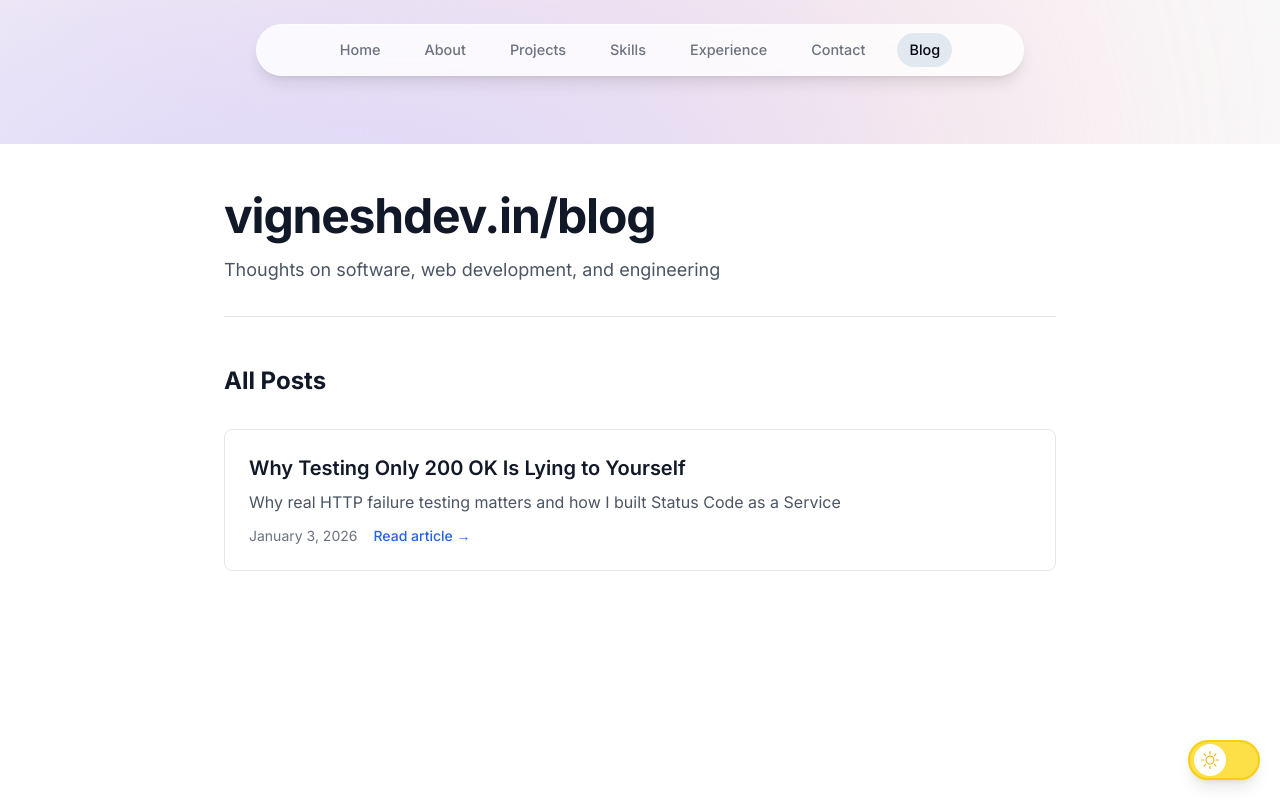
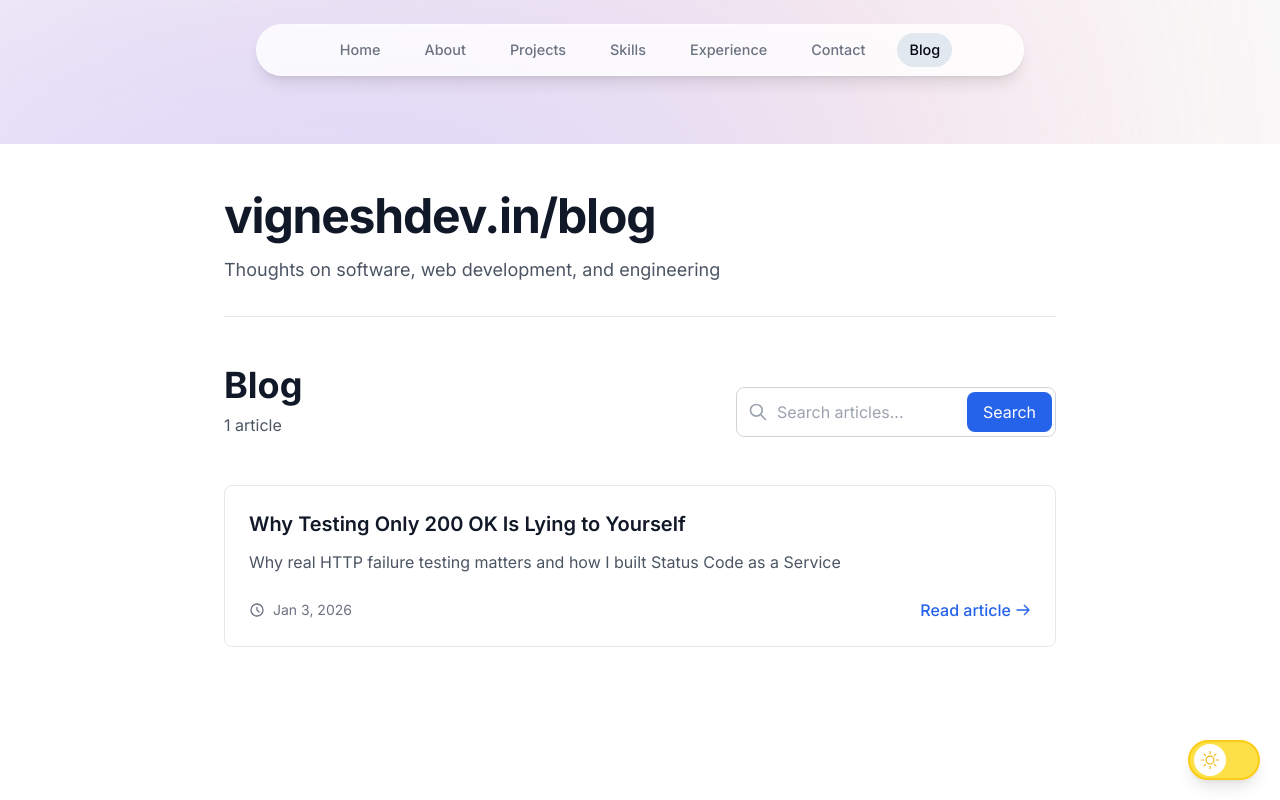
Before and after one commit to Vignesh2828/my-nextjs-portfolio, a Next.js app: page /blog in a window 1280 px wide. Shown: the top 800 px of the page. Built offline with nearby package versions, Linux system fonts and the light colour scheme.

Commit message:
blog ui change

```diff
--- a/app/blog/[slug]/page.tsx
+++ b/app/blog/[slug]/page.tsx
@@ -4,6 +4,7 @@ import matter from "gray-matter";
 import { MDXRemote } from "next-mdx-remote/rsc";
 import Link from "next/link";
 import Image from "next/image";
+import { ChevronRight, ChevronsLeft, ChevronsRight } from "lucide-react";
 
 const BLOG_DIR = path.join(process.cwd(), "content/blog");
 
@@ -36,7 +37,7 @@ const components = {
     // Custom li component to handle links in list items
     const children = props.children;
 
-    if (typeof children === 'string') {
+    if (typeof children === "string") {
       // Check for patterns like "**GitHub** https://..."
       const parts = children.split(/(\*\*.*?\*\*)/g);
 
@@ -45,9 +46,9 @@ const components = {
         const processedParts = parts.map((part: string, index: number) => {
           if (part.match(/^\*\*.*\*\*$/)) {
             // Extract bold text
-            const boldText = part.replace(/\*\*/g, '');
+            const boldText = part.replace(/\*\*/g, "");
             // Check if next part is a URL
-            const nextPart = parts[index + 1] || '';
+            const nextPart = parts[index + 1] || "";
             const urlMatch = nextPart.trim().match(/(https?:\/\/[^\s]+)/);
 
             if (urlMatch) {
@@ -212,7 +213,9 @@ export default function BlogPost({ params }: { params: { slug: string } }) {
             })}
           </time>
           <span className="text-gray-300">•</span>
-          <span className="text-sm">5 min read</span>
+          <span className="text-sm">
+            {Math.max(1, Math.ceil(content.split(" ").length / 200))} min read
+          </span>
         </div>
         {data.description && (
           <p className="mt-6 text-lg text-gray-700 italic border-l-4 border-blue-500 pl-4 py-2 bg-blue-50">
@@ -235,18 +238,21 @@ export default function BlogPost({ params }: { params: { slug: string } }) {
             <Link href={`/blog/${prevPost.slug}`} className="group flex-1">
               <div className="text-left">
                 <p className="text-sm text-gray-500 mb-1">Previous post</p>
-                <p className="font-medium text-gray-900 group-hover:text-blue-600 transition-colors">
-                  ← {prevPost.title}
+                <p className="font-medium text-gray-900 group-hover:text-blue-600 transition-colors flex items-center gap-1">
+                  <ChevronsLeft className="w-4 h-4 transition-transform group-hover:-translate-x-1" />
+                  {prevPost.title}
                 </p>
               </div>
             </Link>
           )}
+
           {nextPost && (
             <Link href={`/blog/${nextPost.slug}`} className="group flex-1">
               <div className="text-right">
                 <p className="text-sm text-gray-500 mb-1">Next post</p>
-                <p className="font-medium text-gray-900 group-hover:text-blue-600 transition-colors">
-                  {nextPost.title} →
+                <p className="font-medium text-gray-900 group-hover:text-blue-600 transition-colors flex items-center justify-end gap-1">
+                  {nextPost.title}
+                  <ChevronsRight className="w-4 h-4 transition-transform group-hover:translate-x-1" />
                 </p>
               </div>
             </Link>
--- a/app/blog/layout.tsx
+++ b/app/blog/layout.tsx
@@ -9,20 +9,19 @@ export default function BlogLayout({
   children: React.ReactNode;
 }) {
   return (
-    <>
-      <main className="min-h-screen bg-white">
+    <main className="min-h-screen bg-white text-gray-900 sm:pt-18">
       <div className="max-w-4xl mx-auto px-4 sm:px-6 lg:px-8 py-12">
         <div className="mb-12 pb-8 border-b border-gray-200">
-            <h1 className="text-4xl font-bold tracking-tight text-gray-900 sm:text-5xl">
+          <h1 className="text-4xl font-bold tracking-tight sm:text-5xl">
             vigneshdev.in/blog
           </h1>
           <p className="mt-4 text-lg text-gray-600 max-w-2xl">
             Thoughts on software, web development, and engineering
           </p>
         </div>
+
         {children}
       </div>
     </main>
-    </>
   );
 }
--- a/app/blog/page.tsx
+++ b/app/blog/page.tsx
@@ -1,12 +1,63 @@
+// app/blog/page.tsx
 import BlogList from "@/components/blog/blog-list";
+import SearchBar from "@/components/blog/search-bar";
+import { getAllPosts } from "@/lib/blog";
 
-export default function BlogPage() {
+interface BlogPageProps {
+  searchParams?: {
+    q?: string;
+  };
+}
+
+export default function BlogPage({ searchParams }: BlogPageProps) {
+  const searchQuery = searchParams?.q || "";
+  const allPosts = getAllPosts().sort((a, b) => new Date(b.date).getTime() - new Date(a.date).getTime());
+
+  // Filter posts based on search query
+  const filteredPosts = searchQuery
+    ? allPosts.filter(post =>
+        post.title.toLowerCase().includes(searchQuery.toLowerCase()) ||
+        post.description.toLowerCase().includes(searchQuery.toLowerCase())
+      )
+    : allPosts;
+
   return (
-    <div className="space-y-12">
-      <div>
-        <h2 className="text-2xl font-bold text-gray-900 mb-8">All Posts</h2>
-        <BlogList />
+    <div className="space-y-8 sm:space-y-12">
+      {/* Header with Search */}
+      <div className="mb-8 sm:mb-12">
+        <div className="flex flex-col sm:flex-row sm:items-end sm:justify-between gap-4 mb-6">
+          <div>
+            <h1 className="text-3xl sm:text-4xl font-bold text-gray-900 mb-2">Blog</h1>
+            <p className="text-gray-600">
+              {searchQuery ? `${filteredPosts.length} of ${allPosts.length}` : allPosts.length}
+              {allPosts.length === 1 ? ' article' : ' articles'}
+              {searchQuery && ` found for "${searchQuery}"`}
+            </p>
+          </div>
+
+          {/* Search Bar Component */}
+          <SearchBar initialQuery={searchQuery} />
+        </div>
+
+        {/* Search results info */}
+        {searchQuery && (
+          <div className="flex items-center justify-between py-3 px-4 bg-blue-50 rounded-lg">
+            <div>
+              <p className="text-sm text-gray-700">
+                Showing results for "<span className="font-semibold">{searchQuery}</span>"
+              </p>
+            </div>
+            <a
+              href="/blog"
+              className="text-sm text-blue-600 hover:text-blue-800 font-medium"
+            >
+              Clear search
+            </a>
+          </div>
+        )}
       </div>
+
+      <BlogList posts={filteredPosts} />
     </div>
   );
 }
--- a/components/blog/blog-list.tsx
+++ b/components/blog/blog-list.tsx
@@ -1,43 +1,98 @@
-import { getAllPosts } from "@/lib/blog";
+// components/blog/blog-list.tsx
 import Link from "next/link";
 
-export default function BlogList() {
-  const posts = getAllPosts().sort((a, b) => new Date(b.date).getTime() - new Date(a.date).getTime());
+interface BlogPost {
+  slug: string;
+  title: string;
+  date: string;
+  description: string;
+}
 
+interface BlogListProps {
+  posts: BlogPost[];
+  highlightQuery?: string;
+}
+
+export default function BlogList({ posts, highlightQuery = "" }: BlogListProps) {
   if (posts.length === 0) {
     return (
       <div className="text-center py-12">
-        <p className="text-gray-500">No blog posts yet. Coming soon!</p>
+        <div className="inline-flex items-center justify-center w-12 h-12 rounded-full bg-gray-100 mb-4">
+          <svg className="w-6 h-6 text-gray-400" fill="none" stroke="currentColor" viewBox="0 0 24 24">
+            <path strokeLinecap="round" strokeLinejoin="round" strokeWidth={2} d="M9 12h6m-6 4h6m2 5H7a2 2 0 01-2-2V5a2 2 0 012-2h5.586a1 1 0 01.707.293l5.414 5.414a1 1 0 01.293.707V19a2 2 0 01-2 2z" />
+          </svg>
+        </div>
+        <p className="text-gray-500">No blog posts found.</p>
       </div>
     );
   }
 
+  // Function to highlight search terms in text
+  const highlightText = (text: string, query: string) => {
+    if (!query) return text;
+
+    const regex = new RegExp(`(${query})`, 'gi');
+    const parts = text.split(regex);
+
+    return parts.map((part, index) =>
+      regex.test(part) ? (
+        <mark key={index} className="bg-yellow-100 font-semibold">
+          {part}
+        </mark>
+      ) : (
+        part
+      )
+    );
+  };
+
   return (
-    <div className="space-y-8">
+    <div className="space-y-4 sm:space-y-6">
       {posts.map((post) => (
         <article
           key={post.slug}
-          className="group relative bg-white p-6 rounded-lg border border-gray-200 hover:border-blue-300 hover:shadow-sm transition-all duration-200"
+          className="group relative bg-white p-4 sm:p-6 rounded-lg border border-gray-200 hover:border-blue-300 hover:shadow-md transition-all duration-200"
         >
           <Link href={`/blog/${post.slug}`} className="block">
-            <div className="flex flex-col sm:flex-row sm:items-center sm:justify-between gap-4">
+            <div className="flex flex-col sm:flex-row sm:items-start gap-4">
               <div className="flex-1">
-                <h3 className="text-xl font-semibold text-gray-900 group-hover:text-blue-600 transition-colors mb-2">
-                  {post.title}
-                </h3>
-                <p className="text-gray-600 mb-3 line-clamp-2">
-                  {post.description}
+                <div className="flex flex-col sm:flex-row sm:items-center sm:justify-between gap-2 mb-3">
+                  <h3 className="text-lg sm:text-xl font-semibold text-gray-900 group-hover:text-blue-600 transition-colors">
+                    {highlightQuery ? highlightText(post.title, highlightQuery) : post.title}
+                  </h3>
+                </div>
+
+                <p className="text-gray-600 mb-4 sm:mb-6 line-clamp-2 sm:line-clamp-3">
+                  {highlightQuery ? highlightText(post.description, highlightQuery) : post.description}
                 </p>
-                <div className="flex items-center gap-4 text-sm">
-                  <time className="text-gray-500" dateTime={post.date}>
-                    {new Date(post.date).toLocaleDateString('en-US', {
-                      year: 'numeric',
-                      month: 'long',
-                      day: 'numeric'
-                    })}
-                  </time>
-                  <span className="text-blue-600 font-medium group-hover:text-blue-800 transition-colors">
-                    Read article →
+
+                <div className="flex items-center justify-between">
+                  <div className="flex items-center gap-4">
+                    <span className="inline-flex items-center gap-2 text-sm text-gray-500">
+                      <svg className="w-4 h-4" fill="none" stroke="currentColor" viewBox="0 0 24 24">
+                        <path strokeLinecap="round" strokeLinejoin="round" strokeWidth={2} d="M12 8v4l3 3m6-3a9 9 0 11-18 0 9 9 0 0118 0z" />
+                      </svg>
+                      <time
+                        className="text-sm text-gray-500 shrink-0"
+                        dateTime={post.date}
+                      >
+                        {new Date(post.date).toLocaleDateString('en-US', {
+                          month: 'short',
+                          day: 'numeric',
+                          year: 'numeric'
+                        })}
+                      </time>
+                    </span>
+                  </div>
+                  <span className="inline-flex items-center gap-1 text-blue-600 font-medium group-hover:text-blue-800 transition-colors text-sm sm:text-base">
+                    Read article
+                    <svg
+                      className="w-4 h-4 transform group-hover:translate-x-1 transition-transform duration-200"
+                      fill="none"
+                      stroke="currentColor"
+                      viewBox="0 0 24 24"
+                    >
+                      <path strokeLinecap="round" strokeLinejoin="round" strokeWidth={2} d="M14 5l7 7m0 0l-7 7m7-7H3" />
+                    </svg>
                   </span>
                 </div>
               </div>
--- /dev/null
+++ b/components/blog/search-bar.tsx
@@ -0,0 +1,87 @@
+// components/blog/search-bar.tsx
+"use client";
+
+import { useRouter } from "next/navigation";
+import { useState } from "react";
+
+interface SearchBarProps {
+  initialQuery?: string;
+}
+
+export default function SearchBar({ initialQuery = "" }: SearchBarProps) {
+  const [query, setQuery] = useState(initialQuery);
+  const router = useRouter();
+
+  const handleSubmit = (e: React.FormEvent) => {
+    e.preventDefault();
+
+    if (query.trim()) {
+      router.push(`/blog?q=${encodeURIComponent(query.trim())}`);
+    } else {
+      router.push("/blog");
+    }
+  };
+
+  const handleClear = () => {
+    setQuery("");
+    router.push("/blog");
+  };
+
+  return (
+    <form onSubmit={handleSubmit} className="relative w-full sm:w-64 lg:w-80">
+      <div className="relative">
+        <div className="absolute inset-y-0 left-0 pl-3 flex items-center pointer-events-none">
+          <svg
+            className="w-5 h-5 text-gray-400"
+            fill="none"
+            stroke="currentColor"
+            viewBox="0 0 24 24"
+          >
+            <path
+              strokeLinecap="round"
+              strokeLinejoin="round"
+              strokeWidth={2}
+              d="M21 21l-6-6m2-5a7 7 0 11-14 0 7 7 0 0114 0z"
+            />
+          </svg>
+        </div>
+        <input
+          type="text"
+          value={query}
+          onChange={(e) => setQuery(e.target.value)}
+          placeholder="Search articles..."
+          className="block w-full pl-10 pr-20 py-3 border border-gray-300 rounded-lg focus:outline-none focus:ring-2 focus:ring-blue-500 focus:border-transparent"
+        />
+        <div className="absolute inset-y-0 right-0 flex items-center pr-1">
+          {query && (
+            <button
+              type="button"
+              onClick={handleClear}
+              className="p-2 text-gray-400 hover:text-gray-600"
+            >
+              <svg
+                className="w-5 h-5"
+                fill="none"
+                stroke="currentColor"
+                viewBox="0 0 24 24"
+              >
+                <path
+                  strokeLinecap="round"
+                  strokeLinejoin="round"
+                  strokeWidth={2}
+                  d="M6 18L18 6M6 6l12 12"
+                />
+              </svg>
+            </button>
+          )}
+          <button
+            type="submit"
+            className="ml-1 px-4 py-2 bg-blue-600 text-white rounded-lg hover:bg-blue-700 transition-colors"
+          >
+            Search
+          </button>
+        </div>
+      </div>
+    </form>
+  );
+}
--- a/content/blog/statuscode-as-a-service.mdx
+++ b/content/blog/statuscode-as-a-service.mdx
@@ -136,10 +136,10 @@ Your application should be ready for that — **before production finds out for
 
 ---
 
-### Links
+## Links
 
-## GitHub
+### GitHub
 [View on GitHub](https://github.com/Vigneshmani28/statuscode-as-a-service)
 
-## Live API
+### Live API
 [Try the Live API](https://scaas.onrender.com/)
```
Lines whose indentation alone changed are shown as unchanged.
